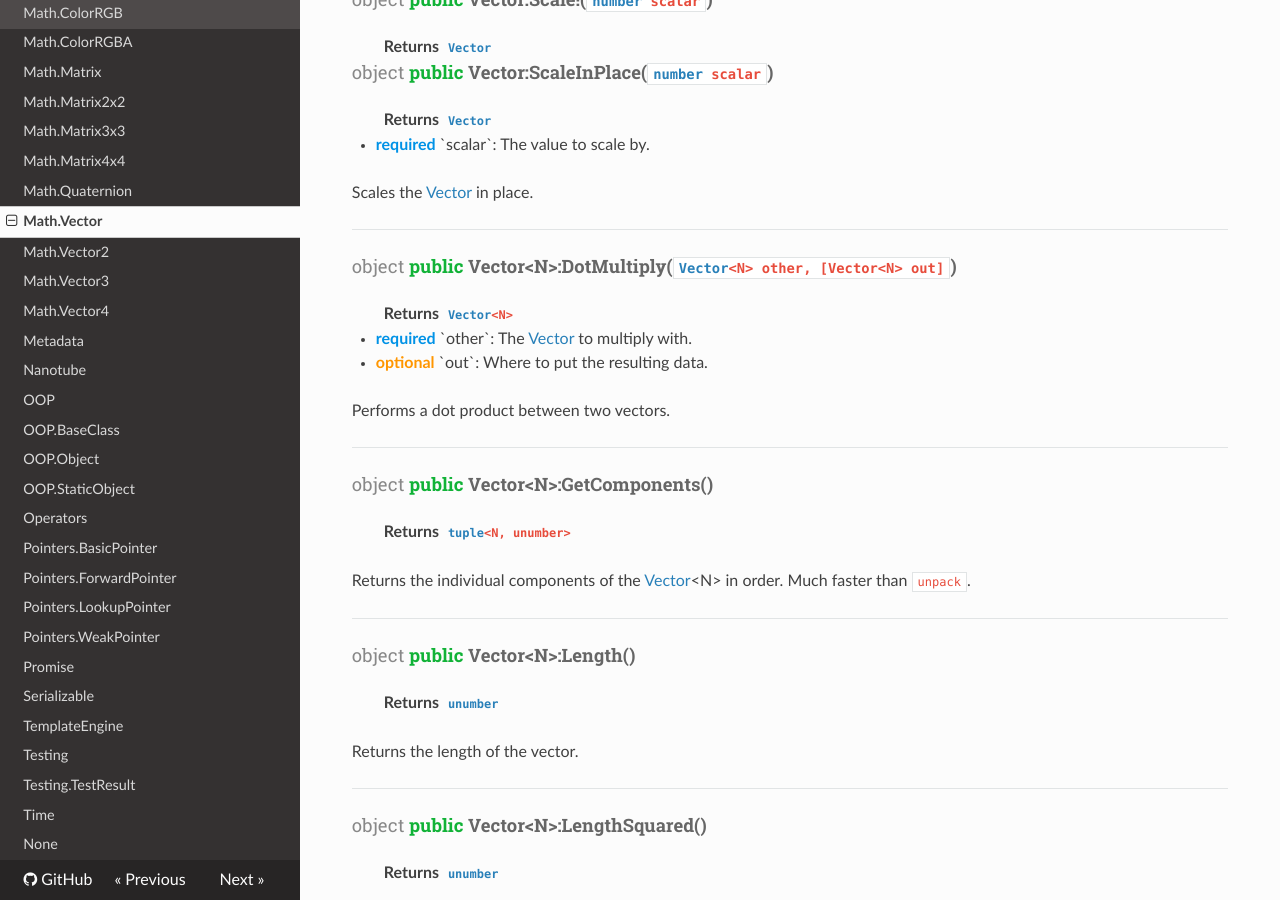
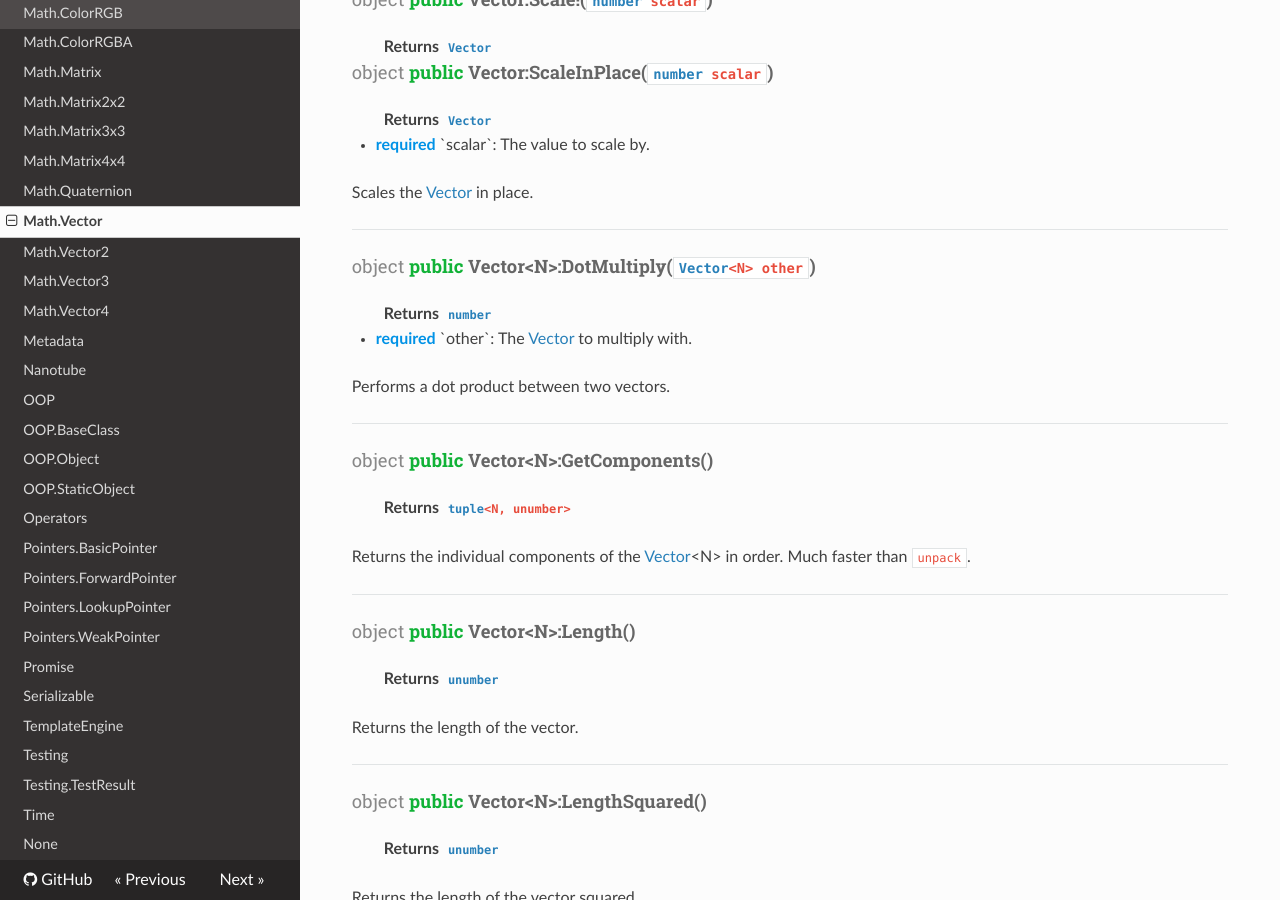
Before and after one commit to lua-carbon/carbon, an MkDocs documentation site: the page built from docs/Classes/Math.Vector.md, in a window 1280 px wide and 900 px high, scrolled down 1432 px. Built offline with MkDocs 1.6.1, drawn with Linux system fonts in a browser that asks for light colours; nearby versions of some CDN libraries; old or Windows-style settings are respelled for this version of MkDocs.

Commit message:
Fixed outdated documentation

```diff
--- a/docs/Classes/Math.Vector.md
+++ b/docs/Classes/Math.Vector.md
@@ -61,11 +61,10 @@ Scales the <a href="Classes/Math.Vector">Vector</a>, optionally outputting into
 
 Scales the <a href="Classes/Math.Vector">Vector</a> in place.
 <hr/>
-<h4 class="method-name"><span class="doc-scope doc-object">object</span> <span class="doc-visibility doc-public">public</span> Vector&lt;N&gt;:DotMultiply(<code><a href="Classes/Math.Vector">Vector</a>&lt;N&gt; other, [Vector&lt;N&gt; out]</code>)</h4>
-<p class="method-returns bold">Returns <code><a href="Classes/Math.Vector">Vector</a>&lt;N&gt;</code></p>
+<h4 class="method-name"><span class="doc-scope doc-object">object</span> <span class="doc-visibility doc-public">public</span> Vector&lt;N&gt;:DotMultiply(<code><a href="Classes/Math.Vector">Vector</a>&lt;N&gt; other</code>)</h4>
+<p class="method-returns bold">Returns <code><a href="Types#number">number</a></code></p>
 <ul class="doc-arg-list">
 <li><span class="doc-arg-level doc-required">required</span>  `other`: The <a href="Classes/Math.Vector">Vector</a> to multiply with.</li>
-<li><span class="doc-arg-level doc-optional">optional</span>  `out`: Where to put the resulting data.</li>
 </ul>
 
 Performs a dot product between two vectors.
```
